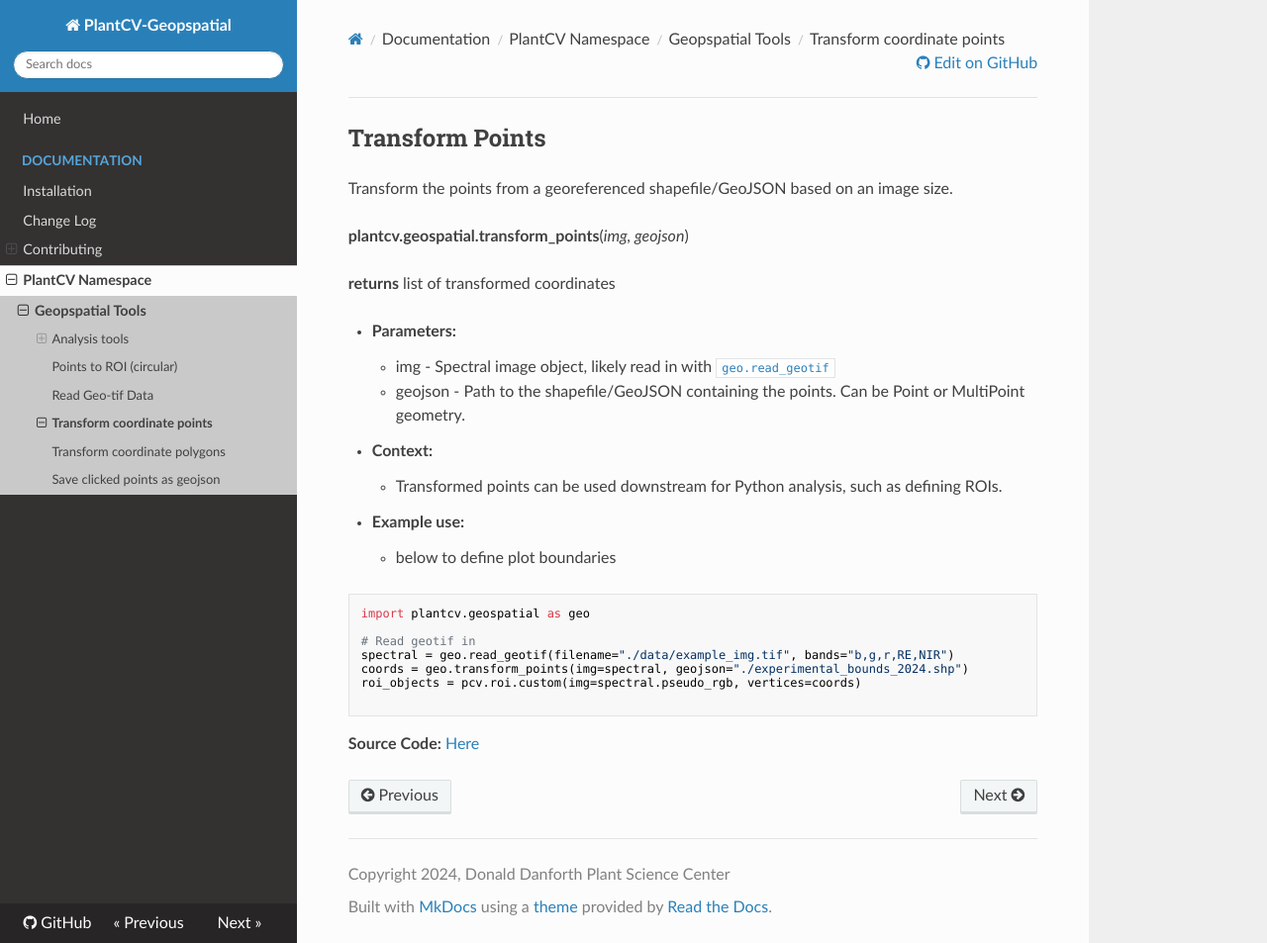
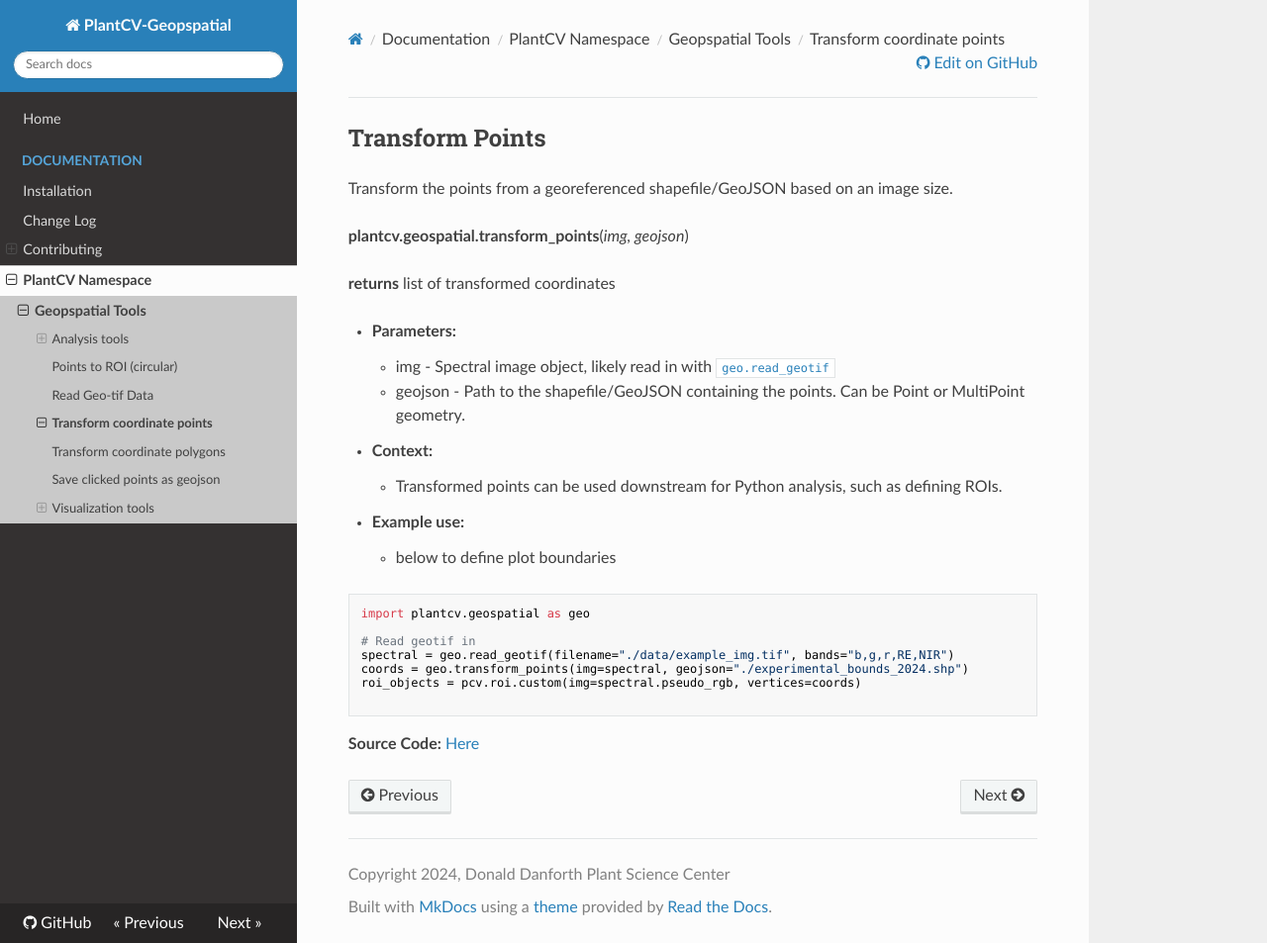
Before and after one commit to danforthcenter/plantcv-geospatial, an MkDocs documentation site: the page built from docs/transform_points.md, in a window 1280 px wide and 953 px high. Shown: the whole window at 99% size. Built offline with MkDocs 1.6.1, drawn with Linux system fonts in a browser that asks for light colours; nearby versions of some CDN libraries.

Commit message:
add napari screenshot to mkdocs yml

```diff
--- a/mkdocs.yml
+++ b/mkdocs.yml
@@ -24,6 +24,8 @@
         - Transform coordinate points: transform_points.md
         - Transform coordinate polygons: transform_polygons.md
         - Save clicked points as geojson: points_to_geojson.md
+        - Visualization tools:
+          - View shapefile contents: napari_screenshot.md
 markdown_extensions:
   - toc:
       permalink: True
```
